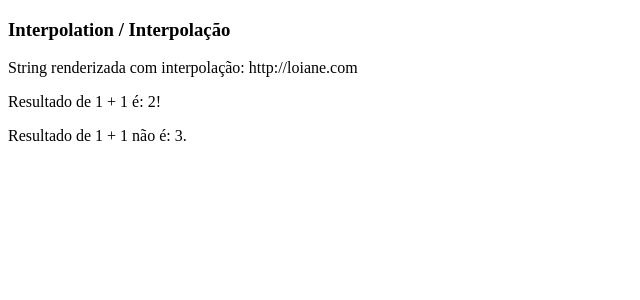
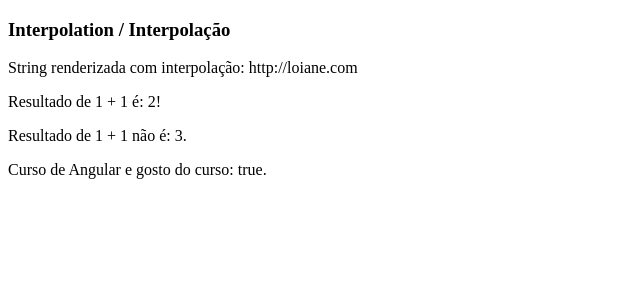
Before and after one commit to robertabononi/angular-loiane, an Angular app in the folder data-binding/: page / in a window 1280 px wide. Shown: the top 300 px of the page, without its empty margins (0-640 px from the left). Built offline with nearby package versions, Linux system fonts and the light colour scheme.

Commit message:
refactor: use booleans expressions in the interpolation

```diff
--- a/data-binding/src/app/data-binding/data-binding.component.html
+++ b/data-binding/src/app/data-binding/data-binding.component.html
@@ -6,6 +6,7 @@
       <p>String renderizada com interpolação: {{ url }}</p>
       <p>Resultado de 1 + 1 é: {{ 1 + 1 }}!</p>
       <p>Resultado de 1 + 1 não é: {{ 1 + 1 + getValor() }}.</p>
+      <p>Curso de Angular e gosto do curso: {{ cursoAngular && getCurtirCurso() }}.</p>
     </header>
   </article>
 
--- a/data-binding/src/app/data-binding/data-binding.component.ts
+++ b/data-binding/src/app/data-binding/data-binding.component.ts
@@ -8,9 +8,14 @@ import { Component, OnInit } from '@angular/core';
 export class DataBindingComponent implements OnInit {
 
   url: string = 'http://loiane.com'
+  cursoAngular: boolean = true
 
   getValor(){
     return 1
+  }
+
+  getCurtirCurso(){
+    return true
   }
 
   constructor() { }
```
